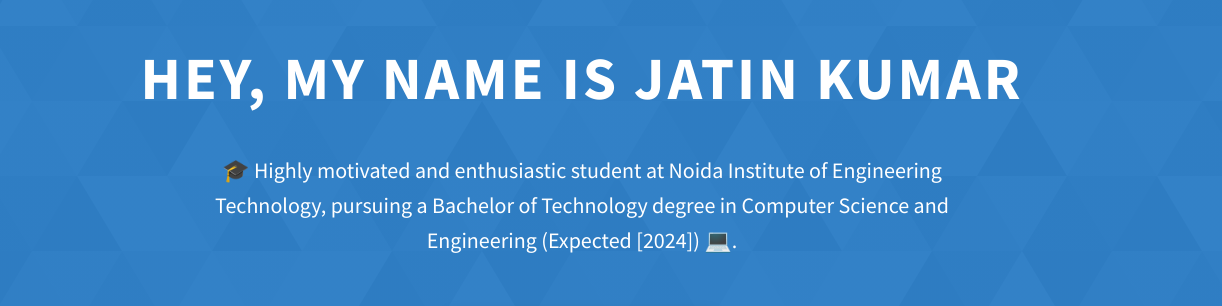
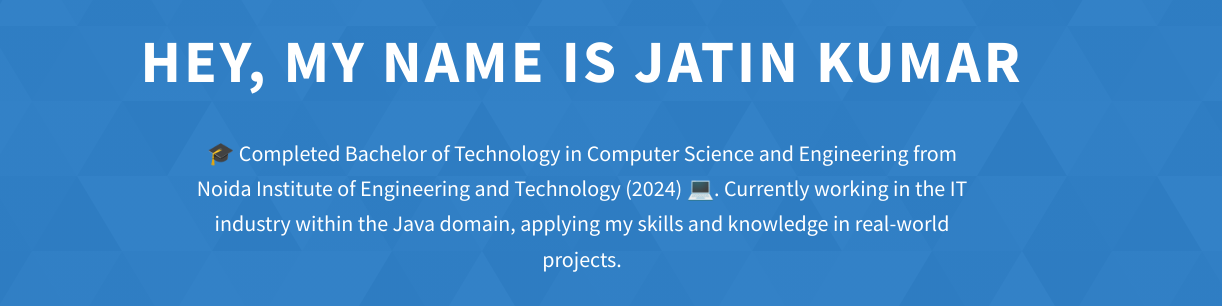
Before and after one commit to jatinkumar987/jatinkumar987.github.io, a website: page index.html in a window 1280 px wide. Shown: the part 199-505 px from the top of the page, 58-1280 px from the left. Drawn offline with Linux system fonts and the light colour scheme.

Commit message:
intro updated

```diff
--- a/index.html
+++ b/index.html
@@ -88,8 +88,8 @@
         <h1 class="heading-primary">Hey, My name is Jatin kumar</h1>
         <div class="home-hero__info">
           <p class="text-primary">
-🎓 Highly motivated and enthusiastic student at Noida Institute of Engineering Technology,
-pursuing a Bachelor of Technology degree in Computer Science and Engineering (Expected [2024]) 💻.
+            🎓 Completed Bachelor of Technology in Computer Science and Engineering from Noida Institute of Engineering and Technology (2024) 💻.
+            Currently working in the IT industry within the Java domain, applying my skills and knowledge in real-world projects.
           </p>
         </div>
         <div class="home-hero__cta">
```
